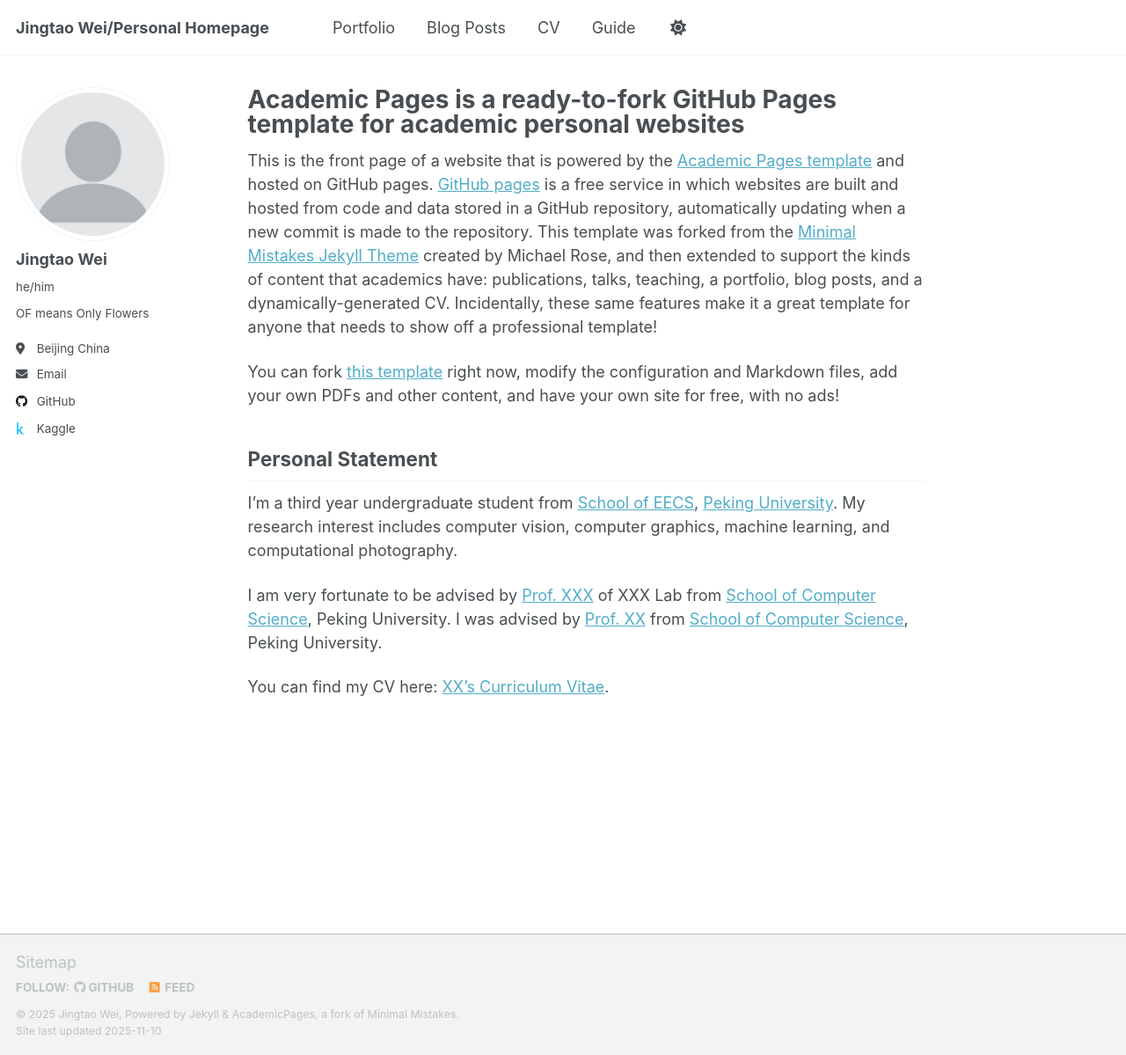
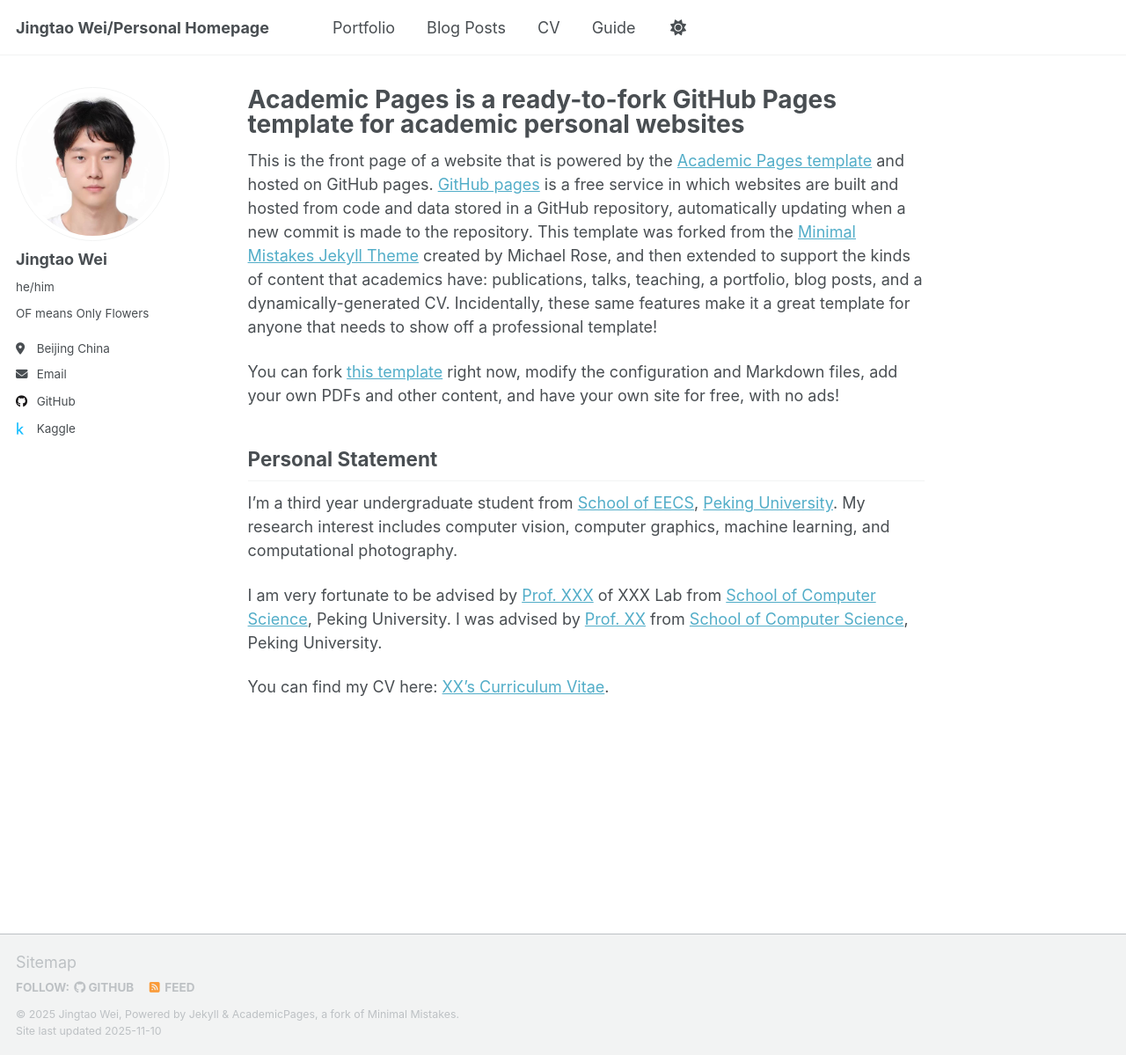
Before and after one commit to wayflower/wayflower.github.io, a Jekyll site: the page built from _pages/about.md, in a window 1280 px wide and 1199 px high. Shown: the whole window at 88% size. Built offline with Jekyll 4.4.1, drawn with Linux system fonts in a browser that asks for light colours; a script that is not in the unit is left out.

Commit message:
Update _config.yml

```diff
--- a/_config.yml
+++ b/_config.yml
@@ -14,7 +14,7 @@ repository               : "wayflower/wayflower.github.io"
 #               Additional customization can be done by editing /_includes/author-profile.html
 author:
   # Biographic information
-  avatar           : "profile.png"
+  avatar           : "resume_ai.jpg"
   name             : "Jingtao Wei"
   pronouns         : "he/him"
   bio              : "OF means Only Flowers"
```
